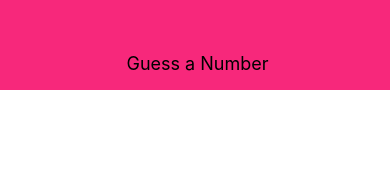
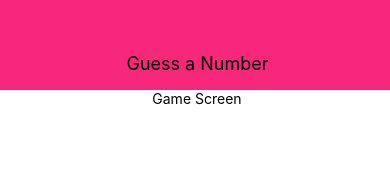
Before and after one commit to ravipjoshi/rn-Guess-Number, a React Native app: screen / in a window 390 px wide. Shown: the top 180 px of the page. Built offline with nearby package versions, Linux system fonts and the light colour scheme.

Commit message:
Added new screen with gamestart screen

```diff
--- a/App.js
+++ b/App.js
@@ -1,11 +1,13 @@
 import React from 'react';
 import { StyleSheet, Text, View } from 'react-native';
 import Header from './components/Header';
+import StartGameScreen from './screens/StartGameScreen';
 
 export default function App() {
   return (
     <View style={styles.screen}>
           <Header title='Guess a Number'/>
+          <StartGameScreen title='Game Screen'/>
     </View>
   );
 }
--- /dev/null
+++ b/screens/StartGameScreen.js
@@ -0,0 +1,19 @@
+import React from 'react';
+import {View, StyleSheet, Text} from 'react-native';
+
+const StartGameScreen = props => {
+    return (
+        <View style={styles.screen}>
+               <Text > {props.title}</Text>
+        </View>
+    );
+};
+
+const styles = StyleSheet.create({
+     screen :{
+        flex: 1,
+        alignItems :'center'
+     },
+});
+
+export default StartGameScreen;
```
